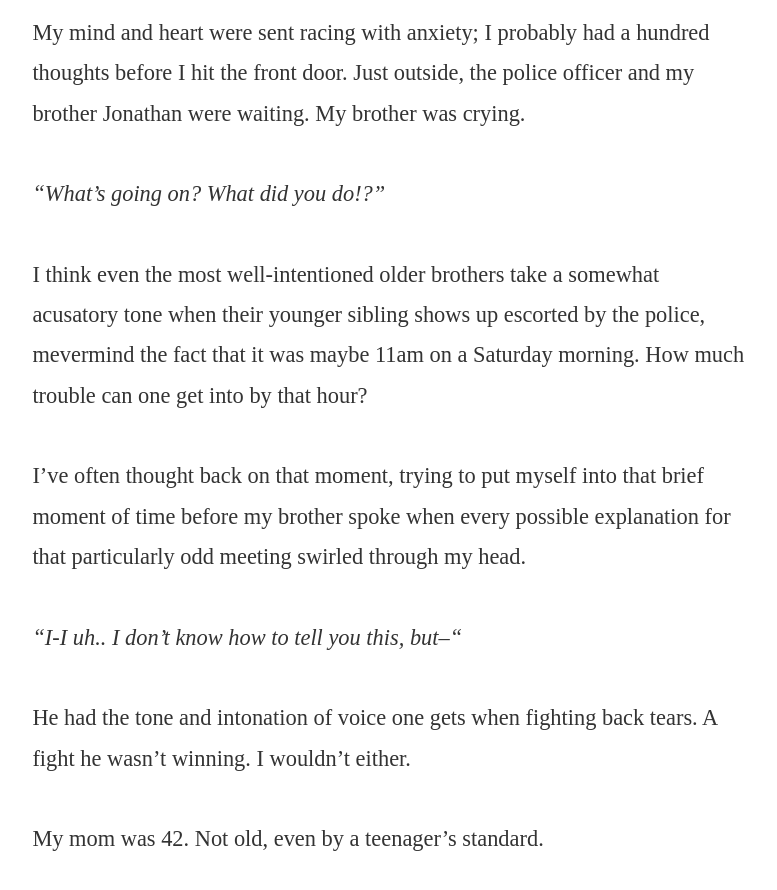
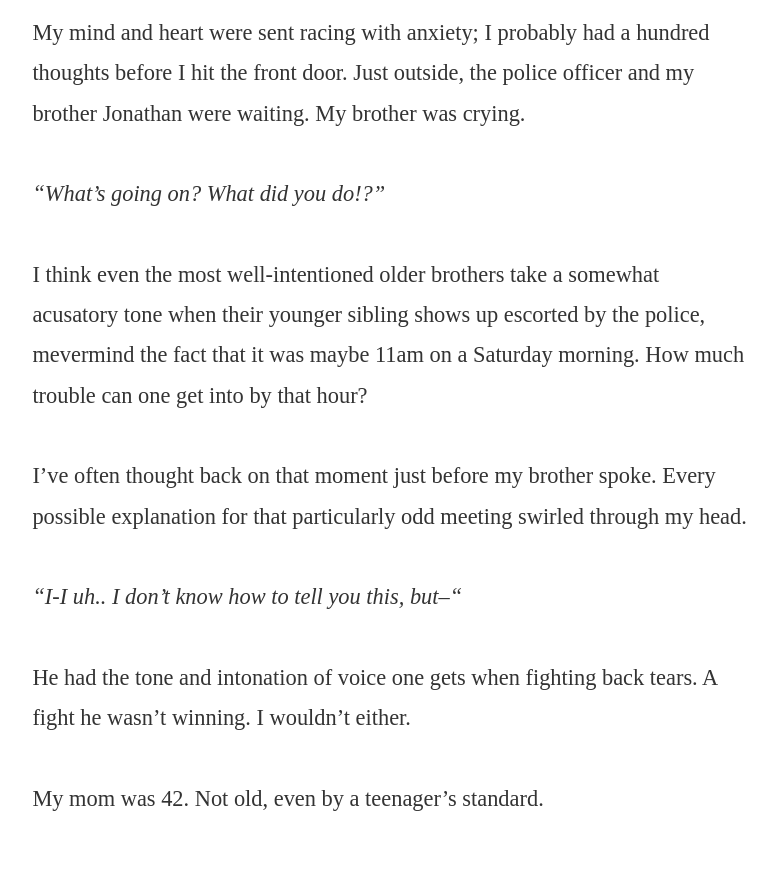
Before and after one commit to feilb/feilb.github.io, a Jekyll site: the page built from _posts/2013-08-23-just-another-day.markdown, in a window 1280 px wide and 900 px high, scrolled down 2265 px. Shown: the top 890 px of the window, without its empty margins (350-1127 px from the left). Built offline with Jekyll 4.4.1, drawn with Linux system fonts in a browser that asks for light colours; nearby versions of some CDN libraries; after the commit the page ends 3125 px from its top, so only the background shows below that.

Commit message:
Updated 2013-08-23-just-another-day.markdown

```diff
--- a/_posts/2013-08-23-just-another-day.markdown
+++ b/_posts/2013-08-23-just-another-day.markdown
@@ -30,7 +30,7 @@ _"What's going on? What did you do!?"_
 
 I think even the most well-intentioned older brothers take a somewhat acusatory tone when their younger sibling shows up escorted by the police, mevermind the fact that it was maybe 11am on a Saturday morning. How much trouble can one get into by that hour?
 
-I've often thought back on that moment, trying to put myself into that brief moment of time before my brother spoke when every possible explanation for that particularly odd meeting swirled through my head.
+I've often thought back on that moment just before my brother spoke. Every possible explanation for that particularly odd meeting swirled through my head.
 
 _"I-I uh.. I don't know how to tell you this, but--"_
 
```
